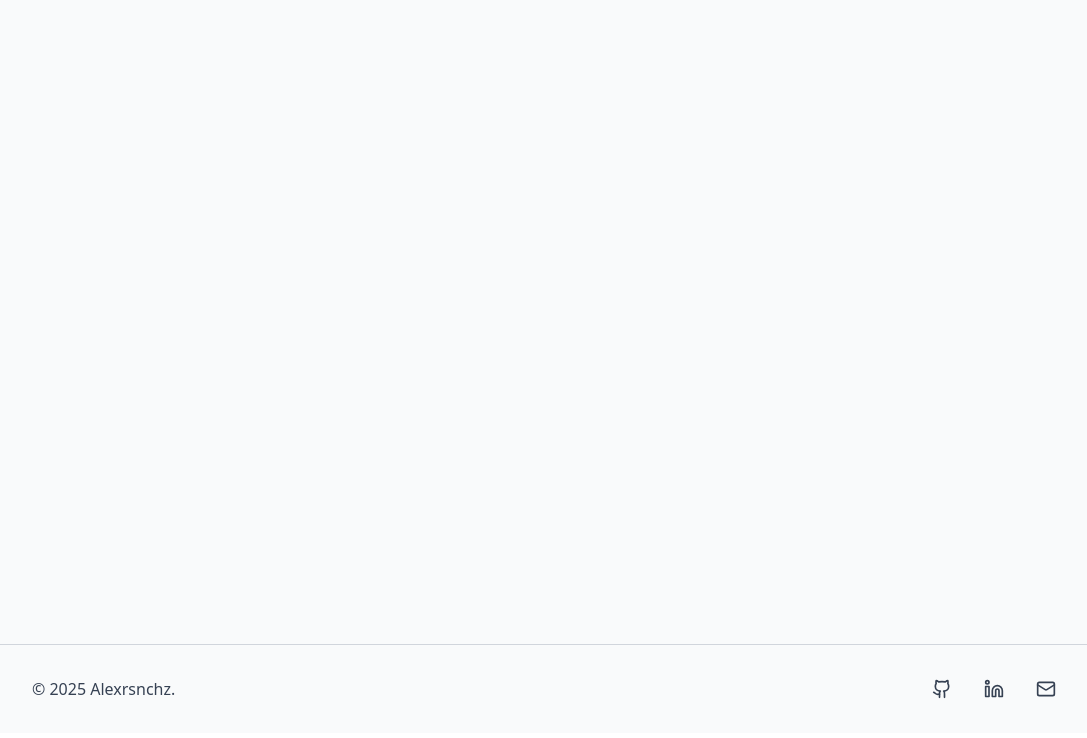
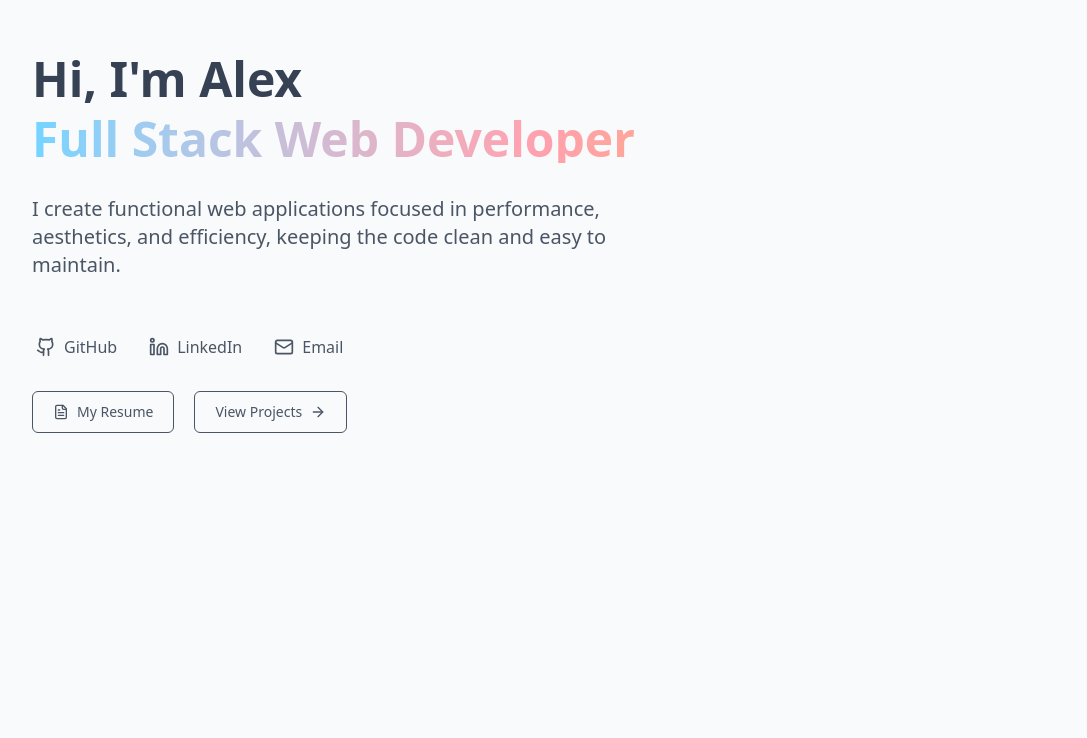
Before and after one commit to Alexrsnchz/portfolio-dev, a React (Vite) app: page / in a window 1280 px wide. Shown: the part 156-894 px from the top of the page, without its empty margins (96-1183 px from the left). Built offline with nearby package versions, Linux system fonts and the light colour scheme.

Commit message:
feat: Add hero section

```diff
--- a/src/assets/icons/Icons.tsx
+++ b/src/assets/icons/Icons.tsx
@@ -60,3 +60,46 @@ export function EnvelopeIcon({ className }: IconProps) {
     </svg>
   );
 }
+
+export function DocumentIcon({ className }: IconProps) {
+  return (
+    <svg
+      xmlns="http://www.w3.org/2000/svg"
+      width="24"
+      height="24"
+      viewBox="0 0 24 24"
+      fill="none"
+      stroke="currentColor"
+      strokeWidth="2"
+      strokeLinecap="round"
+      strokeLinejoin="round"
+      className={className}
+    >
+      <path d="M15 2H6a2 2 0 0 0-2 2v16a2 2 0 0 0 2 2h12a2 2 0 0 0 2-2V7Z" />
+      <path d="M14 2v4a2 2 0 0 0 2 2h4" />
+      <path d="M10 9H8" />
+      <path d="M16 13H8" />
+      <path d="M16 17H8" />
+    </svg>
+  );
+}
+
+export function ArrowRightIcon({ className }: IconProps) {
+  return (
+    <svg
+      xmlns="http://www.w3.org/2000/svg"
+      width="24"
+      height="24"
+      viewBox="0 0 24 24"
+      fill="none"
+      stroke="currentColor"
+      strokeWidth="2"
+      strokeLinecap="round"
+      strokeLinejoin="round"
+      className={className}
+    >
+      <path d="M5 12h14" />
+      <path d="m12 5 7 7-7 7" />
+    </svg>
+  );
+}
--- a/src/components/layouts/MainLayout.tsx
+++ b/src/components/layouts/MainLayout.tsx
@@ -5,7 +5,7 @@ export default function MainLayout({ children }: LayoutProps) {
   return (
     <div className="bg-gray-50 dark:bg-neutral-950">
       <header></header>
-      <main className="mx-auto max-w-6xl">{children}</main>
+      <main className="mx-auto max-w-5xl">{children}</main>
       <Footer />
     </div>
   );
--- a/src/components/sections/hero/Hero.tsx
+++ b/src/components/sections/hero/Hero.tsx
@@ -1,8 +1,33 @@
+import { useTranslation } from 'react-i18next';
+import HeroLinks from '@components/sections/hero/HeroLinks';
+import HeroButtons from '@components/sections/hero/HeroButtons';
+
 export default function Hero() {
+  const { t } = useTranslation();
+
   return (
-    <section>
-      <div className="text-white"></div>
-      <div></div>
+    <section id="home">
+      <div className="flex flex-col justify-center min-h-screen">
+        <div className="mb-14 text-center md:text-start">
+          <span className="text-3xl md:text-5xl font-semibold text-gray-700 dark:text-gray-200">
+            {t('heroSubtitle')}
+          </span>
+
+          <h1 className="mt-3 mb-8 text-4xl md:text-5xl font-bold bg-gradient-to-r from-sky-300 dark:from-purple-500 via-rose-300 dark:via-pink-500 to-amber-400 dark:to-pink-500 bg-clip-text text-transparent">
+            {t('heroTitle')}
+          </h1>
+
+          <p className="max-w-xl text-md md:text-xl text-gray-600 dark:text-gray-300">
+            {t('heroIntroduction')}
+          </p>
+        </div>
+
+        <div className="flex flex-col items-center md:items-start">
+          <HeroLinks />
+
+          <HeroButtons />
+        </div>
+      </div>
     </section>
   );
 }
--- /dev/null
+++ b/src/components/sections/hero/HeroButtons.tsx
@@ -0,0 +1,34 @@
+import { useTranslation } from 'react-i18next';
+import { ArrowRightIcon, DocumentIcon } from '@icons/Icons';
+
+export default function HeroButtons() {
+  const { t } = useTranslation();
+
+  return (
+    <div className="flex items-center gap-5 mt-8">
+      <a
+        href={t('heroCvUrl')}
+        aria-label={t('heroCvButtonAria')}
+        target="_blank"
+        rel="noopener noreferrer"
+        className="flex items-center px-5 py-2.5 gap-2 rounded-md group border border-gray-600 dark:border-neutral-700 hover:border-amber-400 dark:hover:border-purple-500 hover:bg-amber-400/10 dark:hover:bg-purple-500/10 transition-color duration-200 ease-in-out"
+      >
+        <DocumentIcon className="size-4 text-gray-600 dark:text-gray-200 group-hover:text-amber-400 dark:group-hover:text-purple-400" />
+        <span className="text-sm font-medium text-gray-600 dark:text-gray-200 group-hover:text-amber-400 dark:group-hover:text-purple-400">
+          {t('heroCvButton')}
+        </span>
+      </a>
+
+      <a
+        href="/#projects"
+        aria-label={t('heroProjectsButtonAria')}
+        className="flex items-center px-5 py-2.5 gap-2 rounded-md group border border-gray-600 dark:border-neutral-700 hover:border-amber-400 dark:hover:border-purple-500 hover:bg-amber-400/10 dark:hover:bg-purple-500/10 transition-color duration-200 ease-in-out"
+      >
+        <span className="text-sm font-medium text-gray-600 dark:text-gray-200 group-hover:text-amber-400 dark:group-hover:text-purple-400">
+          {t('heroProjectsButton')}
+        </span>
+        <ArrowRightIcon className="size-4 text-gray-600 dark:text-gray-200 group-hover:text-amber-400 dark:group-hover:text-purple-400" />
+      </a>
+    </div>
+  );
+}
--- /dev/null
+++ b/src/components/sections/hero/HeroLinks.tsx
@@ -0,0 +1,47 @@
+import { EnvelopeIcon, GitHubIcon, LinkedInIcon } from '@icons/Icons';
+import { useTranslation } from 'react-i18next';
+
+export default function HeroLinks() {
+  const { t } = useTranslation();
+
+  return (
+    <div className="flex items-center gap-8 md:ml-1">
+      <a
+        href="https://github.com/Alexrsnchz"
+        aria-label={t('gitHubAria')}
+        target="_blank"
+        rel="noopener noreferrer"
+        className="flex items-center gap-2 group"
+      >
+        <GitHubIcon className="size-5 text-gray-600 dark:text-gray-200 group-hover:text-sky-300 dark:group-hover:text-purple-400 transition-color duration-200 ease-in-out" />
+        <span className="text-gray-600 dark:text-gray-200 group-hover:text-sky-300 dark:group-hover:text-purple-400 transition-color duration-200 ease-in-out">
+          GitHub
+        </span>
+      </a>
+
+      <a
+        href="https://www.linkedin.com/in/alejandrorsnchz/"
+        aria-label={t('linkedInAria')}
+        target="_blank"
+        rel="noopener noreferrer"
+        className="flex items-center gap-2 group transition-color duration-200 ease-in-out"
+      >
+        <LinkedInIcon className="size-5 text-gray-600 dark:text-gray-200 group-hover:text-rose-300 dark:group-hover:text-purple-400 transition-color duration-200 ease-in-out" />
+        <span className="text-gray-600 dark:text-gray-200 group-hover:text-rose-300 dark:group-hover:text-purple-400 transition-color duration-200 ease-in-out">
+          LinkedIn
+        </span>
+      </a>
+
+      <a
+        href="mailto:alexrsnchz7@gmail.com"
+        aria-label={t('emailAria')}
+        className="flex items-center gap-2 group transition-color duration-200 ease-in-out"
+      >
+        <EnvelopeIcon className="size-5 text-gray-600 dark:text-gray-200 group-hover:text-amber-400 dark:group-hover:text-purple-400 transition-color duration-200 ease-in-out" />
+        <span className="text-gray-600 dark:text-gray-200 group-hover:text-amber-400 dark:group-hover:text-purple-400 transition-color duration-200 ease-in-out">
+          Email
+        </span>
+      </a>
+    </div>
+  );
+}
--- a/src/i18n/lang/en.json
+++ b/src/i18n/lang/en.json
@@ -1,5 +1,15 @@
 {
-  "GitHubAria": "Go to my GitHub profile",
-  "LinkedInAria": "Go to my LinkedIn profile",
-  "EmailAria": "Send me an email"
+  "heroSubtitle": "Hi, I'm Alex",
+  "heroTitle": "Full Stack Web Developer",
+  "heroIntroduction": "I create functional web applications focused in performance, aesthetics, and efficiency, keeping the code clean and easy to maintain.",
+
+  "gitHubAria": "Go to my GitHub profile",
+  "linkedInAria": "Go to my LinkedIn profile",
+  "emailAria": "Send me an email",
+
+  "heroCvUrl": "/documents/CV_EN_Alejandro_Ramos_Sanchez.pdf",
+  "heroCvButtonAria": "View my resume",
+  "heroCvButton": "My Resume",
+  "heroProjectsButtonAria": "View my projects",
+  "heroProjectsButton": "View Projects"
 }
--- a/src/i18n/lang/es.json
+++ b/src/i18n/lang/es.json
@@ -1,5 +1,15 @@
 {
-  "GitHubAria": "Ir a mi perfil de GitHub",
-  "LinkedInAria": "Ir a mi perfil de LinkedIn",
-  "EmailAria": "Enviarme un correo"
+  "heroSubtitle": "Hola, soy Alex",
+  "heroTitle": "Desarrollador Web Full Stack",
+  "heroIntroduction": "Creo aplicaciones web funcionales enfocadas en el rendimiento, la estética y la eficiencia, manteniendo un código limpio y fácil de mantener.",
+
+  "gitHubAria": "Ir a mi perfil de GitHub",
+  "linkedInAria": "Ir a mi perfil de LinkedIn",
+  "emailAria": "Enviarme un correo",
+
+  "heroCvUrl": "/documents/CV_ES_Alejandro_Ramos_Sanchez.pdf",
+  "heroCvButtonAria": "Ver mi currículum",
+  "heroCvButton": "Mi Currículum",
+  "heroProjectsButtonAria": "Ver mis proyectos",
+  "heroProjectsButton": "Ver Proyectos"
 }
```
Also changed, not shown: 2 other files (tests, documents, lock files or other folders).
